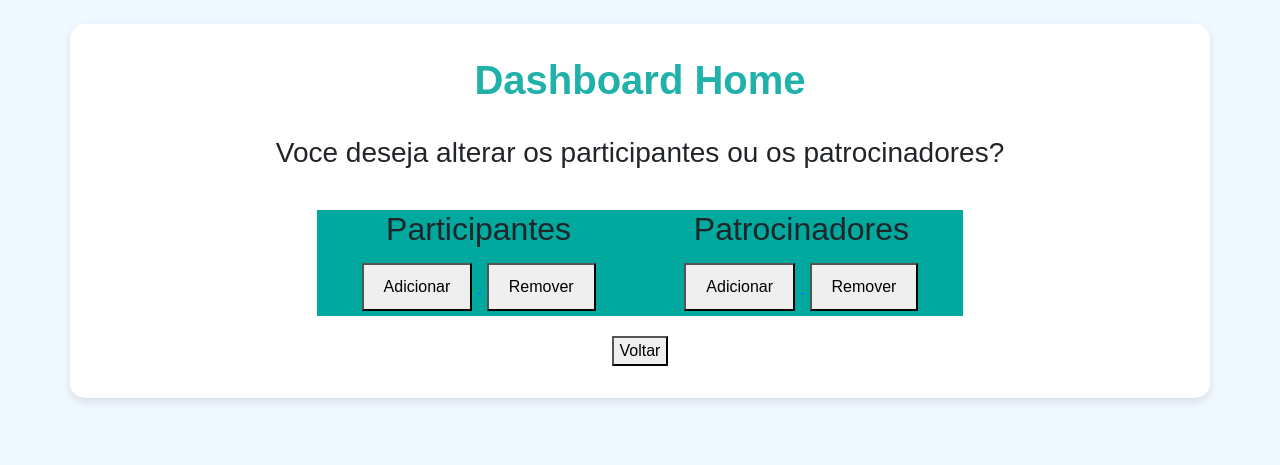
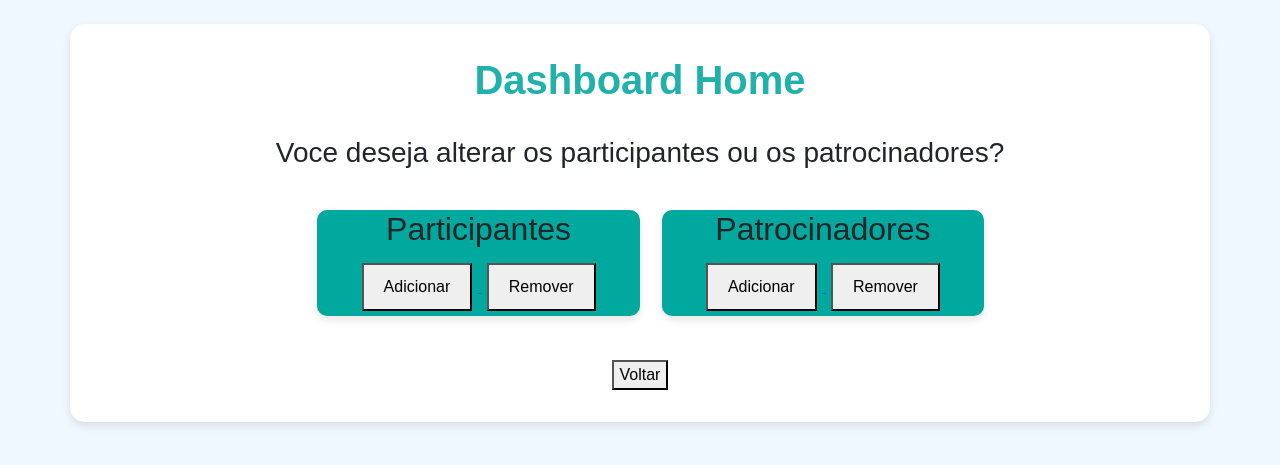
Before and after one commit to JBradachi/Desenvolvimento-Back-End-Minascoders, a Flask app: page /dashboard/home in a window 1280 px wide. Shown: the top 465 px of the page. Run offline with Flask 3, Linux system fonts and the light colour scheme.

Commit message:
Hotfix: ajustes de local onde foi guardado as imagens e retirada de inserçao teste

```diff
--- a/minascoders/backend/app.py
+++ b/minascoders/backend/app.py
@@ -9,7 +9,7 @@ app = Flask(__name__)
 CORS(app)
 
 # Diretório de onde as imagens serão persistir
-UPLOAD_FOLDER = 'images'
+UPLOAD_FOLDER = 'static/images'
 
 app = Flask(__name__)
 app.config['UPLOAD_FOLDER'] = UPLOAD_FOLDER
@@ -18,7 +18,7 @@ app.config['UPLOAD_FOLDER'] = UPLOAD_FOLDER
 @app.route('/')
 def home():
     cur = mydb.cursor()
-    cur.execute("SELECT nome, nivel, link_site, logo FROM patrocinador")
+    cur.execute("SELECT nome, nivel, link_site, logo FROM patrocinador ORDER BY nivel DESC")
 
     patrocinadores = cur.fetchall()
     cur.close()
@@ -36,13 +36,6 @@ def home():
     return render_template("index.html", patrocinadores=patrocinadoresTratados, participantes=participantes)
 
 def get_participantes():
-    cur = mydb.cursor()
-    cur.execute("""
-            INSERT IGNORE INTO participante (nome, email, link_github, imagem)
-            VALUES ('Ingred Almeida', 'ingred.almeida@ufv.br', 'https://github.com/ingredalmeida1', '/static/images/ingred_perfil.jpeg');
-        """)
-    mydb.commit()
-    cur.close()
 
     cur = mydb.cursor()
     cur.execute("SELECT nome, email, link_github, imagem FROM participante")
--- a/minascoders/backend/templates/dashboardHome.html
+++ b/minascoders/backend/templates/dashboardHome.html
@@ -4,9 +4,9 @@
     <meta charset="UTF-8">
     <meta name="viewport" content="width=device-width, initial-scale=1.0">
     <title>Minascoders</title>
-    <link rel="apple-touch-icon" sizes="180x180" href="/images/apple-touch-icon.png">
-    <link rel="icon" type="image/png" sizes="32x32" href="/images/favicon-32x32.png">
-    <link rel="icon" type="image/png" sizes="16x16" href="/images/favicon-16x16.png">
+    <link rel="apple-touch-icon" sizes="180x180" href="/static/images/apple-touch-icon.png">
+    <link rel="icon" type="image/png" sizes="32x32" href="/static/images/favicon-32x32.png">
+    <link rel="icon" type="image/png" sizes="16x16" href="/static/images/favicon-16x16.png">
     <link href="https://cdn.jsdelivr.net/npm/bootstrap@5.3.0/dist/css/bootstrap.min.css" rel="stylesheet">
     <style>
         body {
@@ -33,13 +33,18 @@
             margin-top: 40px;
             display: flex;
             justify-content: center;
-
         }
 
         .section {
             background-color: #00a89e;
             width: 30%;
+            margin-left: 2%;
             text-align: center;
+            border: none;
+            border-radius: 10px;
+            box-shadow: 0 4px 8px rgba(0, 0, 0, 0.1);
+            transition: transform 0.2s;
+            margin-bottom: 1.5rem;
         }
         .section h2 {
             margin-bottom: 10px;
@@ -54,6 +59,11 @@
             display: flex;
             justify-content: center;
             width: 100%;
+        }
+
+        .section:hover{
+            background-color: #3bbeb5; /* Azul claro ao passar o mouse */
+            transform: scale(1.05); /* Efeito de crescimento */
         }
 
     </style>
--- a/minascoders/backend/templates/index.html
+++ b/minascoders/backend/templates/index.html
@@ -5,9 +5,9 @@
     <meta name="viewport" content="width=device-width, initial-scale=1.0">
     <title>Minascoders</title>
     <link rel="stylesheet" href="{{ url_for('static', filename='css/styles.css') }}">
-    <link rel="apple-touch-icon" sizes="180x180" href="/images/apple-touch-icon.png">
-    <link rel="icon" type="image/png" sizes="32x32" href="/images/favicon-32x32.png">
-    <link rel="icon" type="image/png" sizes="16x16" href="/images/favicon-16x16.png">
+    <link rel="apple-touch-icon" sizes="180x180" href="/static/images/apple-touch-icon.png">
+    <link rel="icon" type="image/png" sizes="32x32" href="/static/images/favicon-32x32.png">
+    <link rel="icon" type="image/png" sizes="16x16" href="/static/images/favicon-16x16.png">
     <link href="https://cdn.jsdelivr.net/npm/bootstrap@5.3.0/dist/css/bootstrap.min.css" rel="stylesheet">
 </head>
 <body>
--- a/minascoders/backend/templates/insereParticipante.html
+++ b/minascoders/backend/templates/insereParticipante.html
@@ -7,9 +7,9 @@
 
     <link href="https://cdn.jsdelivr.net/npm/bootstrap@5.3.0/dist/css/bootstrap.min.css" rel="stylesheet">
 
-    <link rel="apple-touch-icon" sizes="180x180" href="/images/apple-touch-icon.png">
-    <link rel="icon" type="image/png" sizes="32x32" href="/images/favicon-32x32.png">
-    <link rel="icon" type="image/png" sizes="16x16" href="/images/favicon-16x16.png">
+    <link rel="apple-touch-icon" sizes="180x180" href="/static/images/apple-touch-icon.png">
+    <link rel="icon" type="image/png" sizes="32x32" href="/static/images/favicon-32x32.png">
+    <link rel="icon" type="image/png" sizes="16x16" href="/static/images/favicon-16x16.png">
     <style>
         body {
             background-color: #f0f8ff; /* Fundo azul claro */
--- a/minascoders/backend/templates/inserePatrocinador.html
+++ b/minascoders/backend/templates/inserePatrocinador.html
@@ -4,9 +4,9 @@
     <meta charset="UTF-8">
     <meta name="viewport" content="width=device-width, initial-scale=1.0">
     <title>Minascoders</title>
-    <link rel="apple-touch-icon" sizes="180x180" href="/images/apple-touch-icon.png">
-    <link rel="icon" type="image/png" sizes="32x32" href="/images/favicon-32x32.png">
-    <link rel="icon" type="image/png" sizes="16x16" href="/images/favicon-16x16.png">
+    <link rel="apple-touch-icon" sizes="180x180" href="/static/images/apple-touch-icon.png">
+    <link rel="icon" type="image/png" sizes="32x32" href="/static/images/favicon-32x32.png">
+    <link rel="icon" type="image/png" sizes="16x16" href="/static/images/favicon-16x16.png">
     <link href="https://cdn.jsdelivr.net/npm/bootstrap@5.3.0/dist/css/bootstrap.min.css" rel="stylesheet">
     <style>
         body {
--- a/minascoders/backend/templates/removerParticipante.html
+++ b/minascoders/backend/templates/removerParticipante.html
@@ -4,9 +4,9 @@
     <meta charset="UTF-8">
     <meta name="viewport" content="width=device-width, initial-scale=1.0">
     <title>Minascoders</title>
-    <link rel="apple-touch-icon" sizes="180x180" href="/images/apple-touch-icon.png">
-    <link rel="icon" type="image/png" sizes="32x32" href="/images/favicon-32x32.png">
-    <link rel="icon" type="image/png" sizes="16x16" href="/images/favicon-16x16.png">
+    <link rel="apple-touch-icon" sizes="180x180" href="/static/images/apple-touch-icon.png">
+    <link rel="icon" type="image/png" sizes="32x32" href="/static/images/favicon-32x32.png">
+    <link rel="icon" type="image/png" sizes="16x16" href="/static/images/favicon-16x16.png">
     <link href="https://cdn.jsdelivr.net/npm/bootstrap@5.3.0/dist/css/bootstrap.min.css" rel="stylesheet">
     <style>
         body {
--- a/minascoders/backend/templates/removerPatrocinador.html
+++ b/minascoders/backend/templates/removerPatrocinador.html
@@ -4,9 +4,9 @@
     <meta charset="UTF-8">
     <meta name="viewport" content="width=device-width, initial-scale=1.0">
     <title>Minascoders</title>
-    <link rel="apple-touch-icon" sizes="180x180" href="/images/apple-touch-icon.png">
-    <link rel="icon" type="image/png" sizes="32x32" href="/images/favicon-32x32.png">
-    <link rel="icon" type="image/png" sizes="16x16" href="/images/favicon-16x16.png">
+    <link rel="apple-touch-icon" sizes="180x180" href="/static/images/apple-touch-icon.png">
+    <link rel="icon" type="image/png" sizes="32x32" href="/static/images/favicon-32x32.png">
+    <link rel="icon" type="image/png" sizes="16x16" href="/static/images/favicon-16x16.png">
     <link href="https://cdn.jsdelivr.net/npm/bootstrap@5.3.0/dist/css/bootstrap.min.css" rel="stylesheet">
     <style>
         body {
--- a/minascoders/database/database.sql
+++ b/minascoders/database/database.sql
@@ -72,4 +72,6 @@ INSERT IGNORE INTO patrocinador (nome, nivel, link_site, logo) VALUES
 
 -- Inserir participantes (evitando duplicatas)
 INSERT IGNORE INTO participante (nome, email, link_github, imagem) VALUES
-('Rafaella Ferreira', 'rafaella.pinheiro@ufv.br', 'https://github.com/Rafafps', 'https://ufvvirtuallabs-oficial.web.app/static/media/rafaela.870ff8cca9ec5f06edc8.jpeg');
+('Rafaella Ferreira', 'rafaella.pinheiro@ufv.br', 'https://github.com/Rafafps', 'https://ufvvirtuallabs-oficial.web.app/static/media/rafaela.870ff8cca9ec5f06edc8.jpeg'),
+('Ingred Almeida', 'ingred.almeida@ufv.br', 'https://github.com/ingredalmeida1', '/static/images/ingred_perfil.jpeg'),
+('João Bradachi', 'joao.bradachi@ufv.br', 'https://github.com/JBradachi', '/static/images/bradas_perfil.jpeg');
```
Also changed, not shown: minascoders/backend/templates/noticias.html (+8 -4 lines), minascoders/backend/static/images/android-chrome-192x192.png (renamed from minascoders/backend/images/android-chrome-192x192.png), minascoders/backend/static/images/android-chrome-512x512.png (renamed from minascoders/backend/images/android-chrome-512x512.png), minascoders/backend/static/images/apple-touch-icon.png (renamed from minascoders/backend/images/apple-touch-icon.png), minascoders/backend/static/images/bradas_perfil.jpeg (added), minascoders/backend/static/images/favicon-16x16.png (renamed from minascoders/backend/images/favicon-16x16.png), minascoders/backend/static/images/favicon-32x32.png (renamed from minascoders/backend/images/favicon-32x32.png), minascoders/backend/static/images/favicon.ico (renamed from minascoders/backend/images/favicon.ico).
